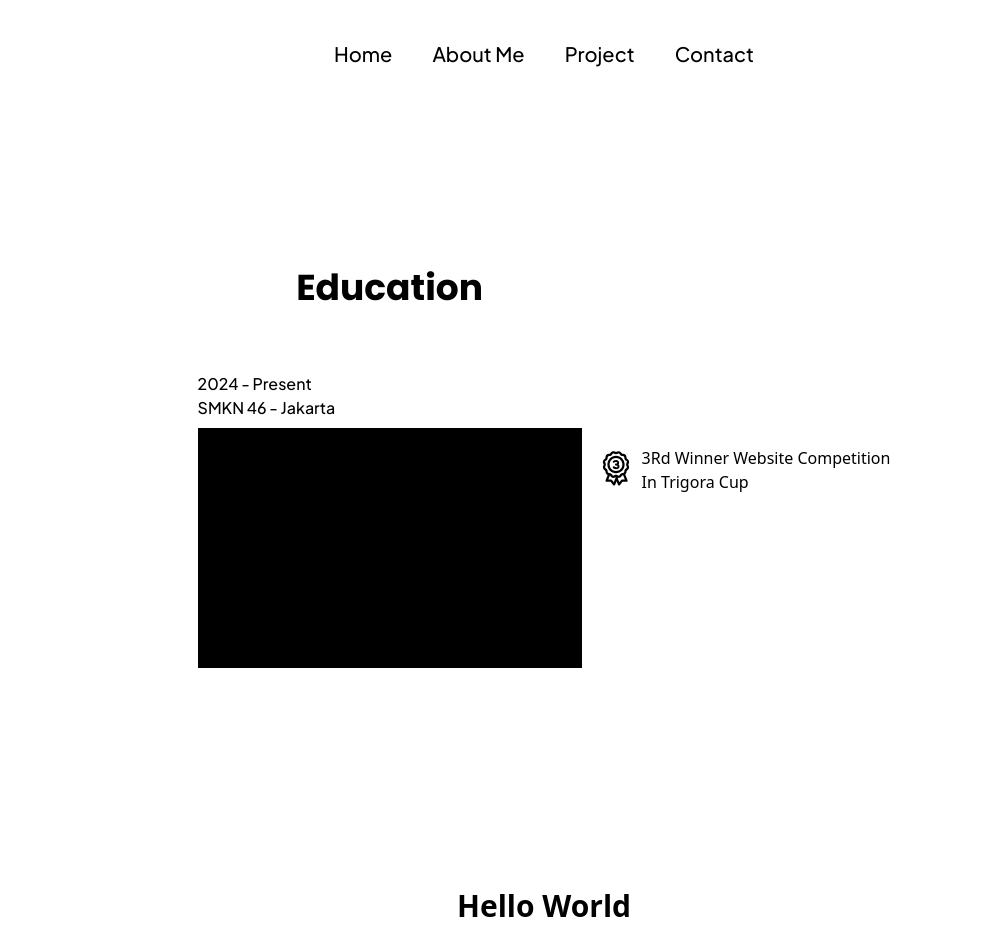
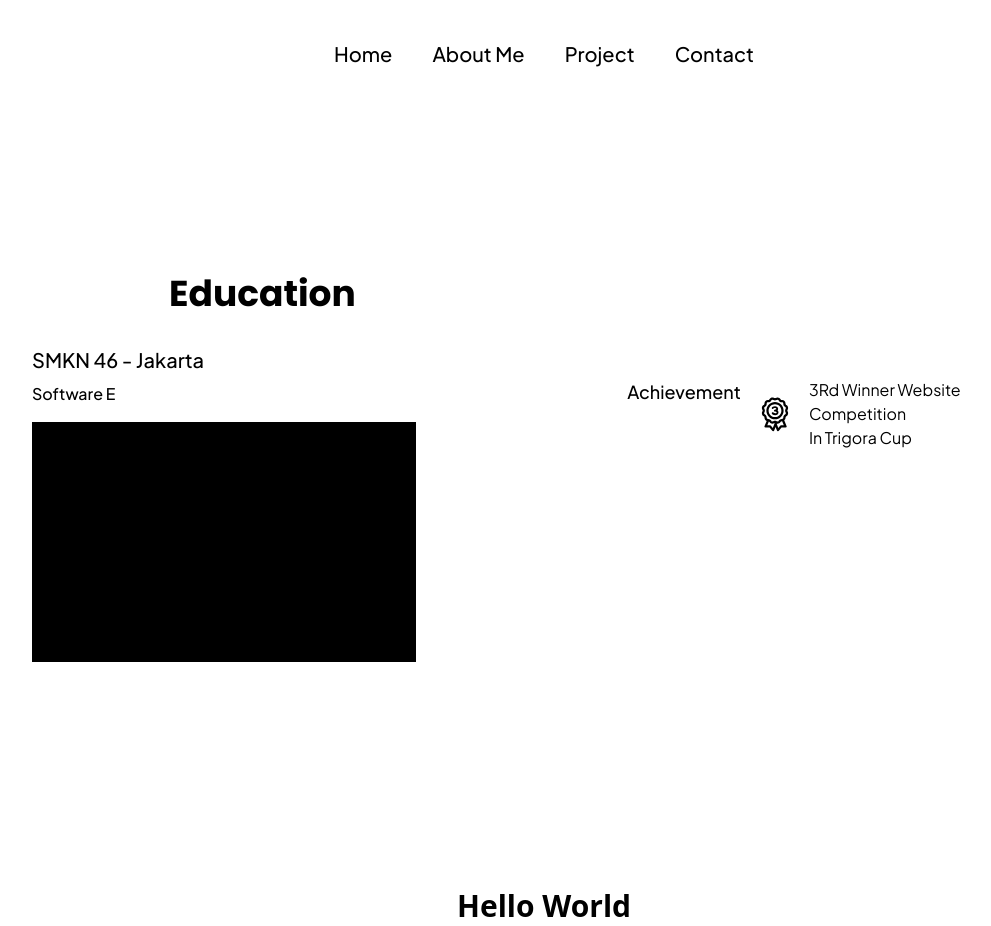
Before and after one commit to Bibintanggg/Porto, a React (Vite) app: page /discover in a window 1280 px wide. Shown: the whole page, without its empty margins (96-1087 px from the left). Built offline with nearby package versions, Linux system fonts and the light colour scheme; a web font is replaced by a local one.

Commit message:
fail styling

```diff
--- a/src/components/CardImage.jsx
+++ b/src/components/CardImage.jsx
@@ -1,29 +1,34 @@
 import React from "react";
-import Medal from '../assets/3rdMedal.svg'
+import Medal from '../assets/3rdMedal.svg';
 
 function CardImage() {
     return (
-        <section>
-            <div className="justify-center h-screen items-center flex">
-                <div className="flex-col font-jakarta font-medium">
-                    <h2 className="text-center font-poppins text-4xl font-bold mb-16">Education</h2>
+        <section className="h-screen flex items-center justify-center">
+            <div className="flex w-[80%] items-start justify-between">
+                {/* Kolom Kiri */}
+                <div className="flex flex-col font-jakarta font-medium w-[45%]">
+                    <h2 className="text-center font-poppins text-4xl font-bold mb-8">Education</h2>
+                    <h1 className="text-xl mb-2">SMKN 46 - Jakarta</h1>
+                    <p className="text-base mb-4">Software E</p>
+                    <div className="w-96 h-60 bg-black"></div>
+                </div>
 
-                    <div className="flex-col">
-                    <h1 className="text-left ">2024 - Present</h1>
-                    <p>SMKN 46 - Jakarta</p>
+                {/* Kolom Kanan */}
+                <div className="flex flex-col font-jakarta w-[45%]">
+                    {/* Membuat "Achievement" sejajar dengan shape hitam */}
+                    <div className="flex items-start ml-8 mt-[6.5rem]">
+                        <h2 className="text-lg font-medium mr-4">Achievement</h2>
+                        <div className="flex items-center gap-x-4">
+                            <img src={Medal} alt="Medal Icon" className="w-9" />
+                            <p className="text-base">
+                                3Rd Winner Website Competition <br /> In Trigora Cup
+                            </p>
+                        </div>
                     </div>
-
-                    <div className="w-96 h-60 bg-black mt-2"></div>
                 </div>
-            <div className="flex gap-x-2">
-                <img src={Medal} alt="MedalIcon"
-                className="w-9 ml-4"/>
-                <p className="mt-[1%]">3Rd Winner Website Competition <br /> In Trigora Cup</p>
             </div>
-            </div>
-
         </section>
-    )
+    );
 }
 
 export default CardImage;
```
